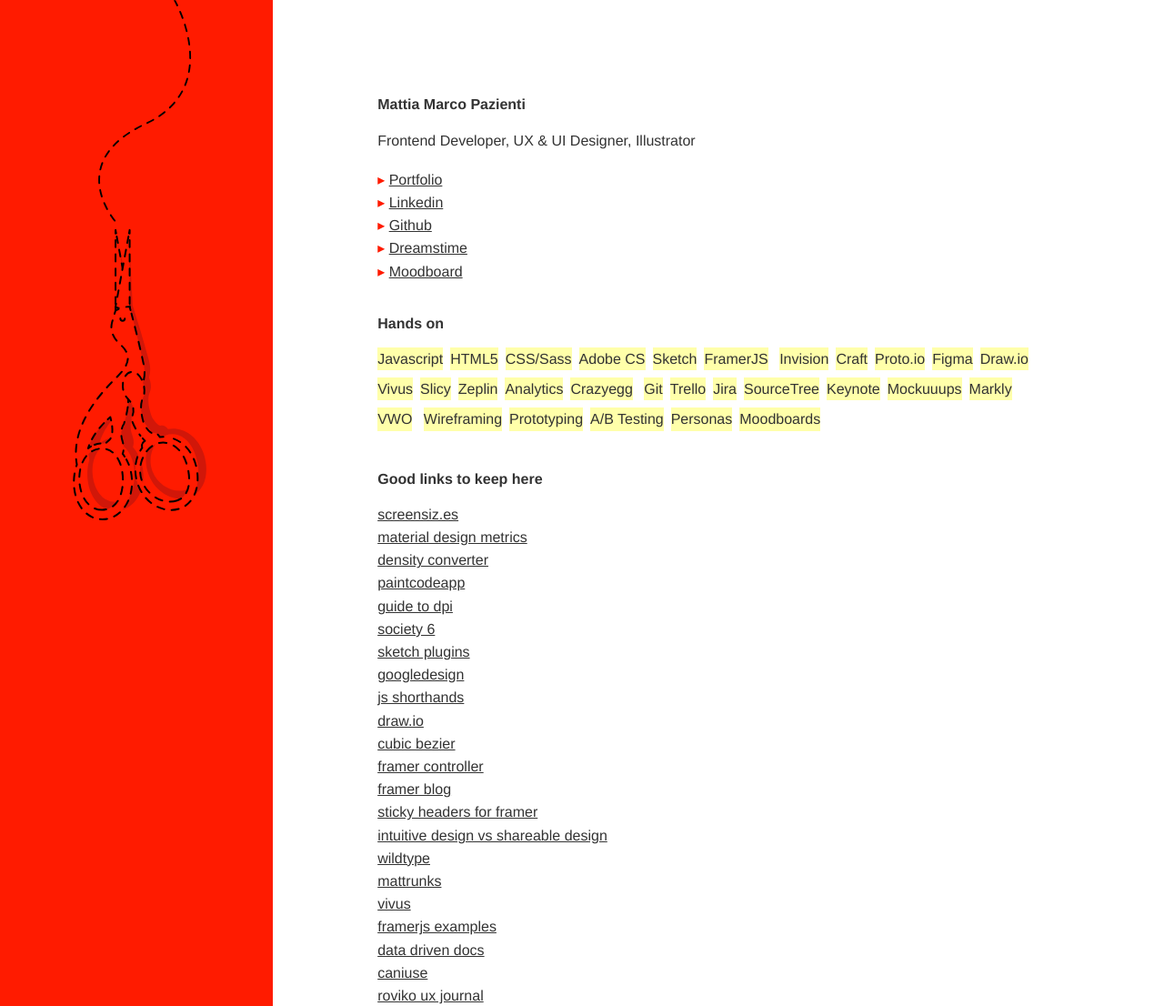
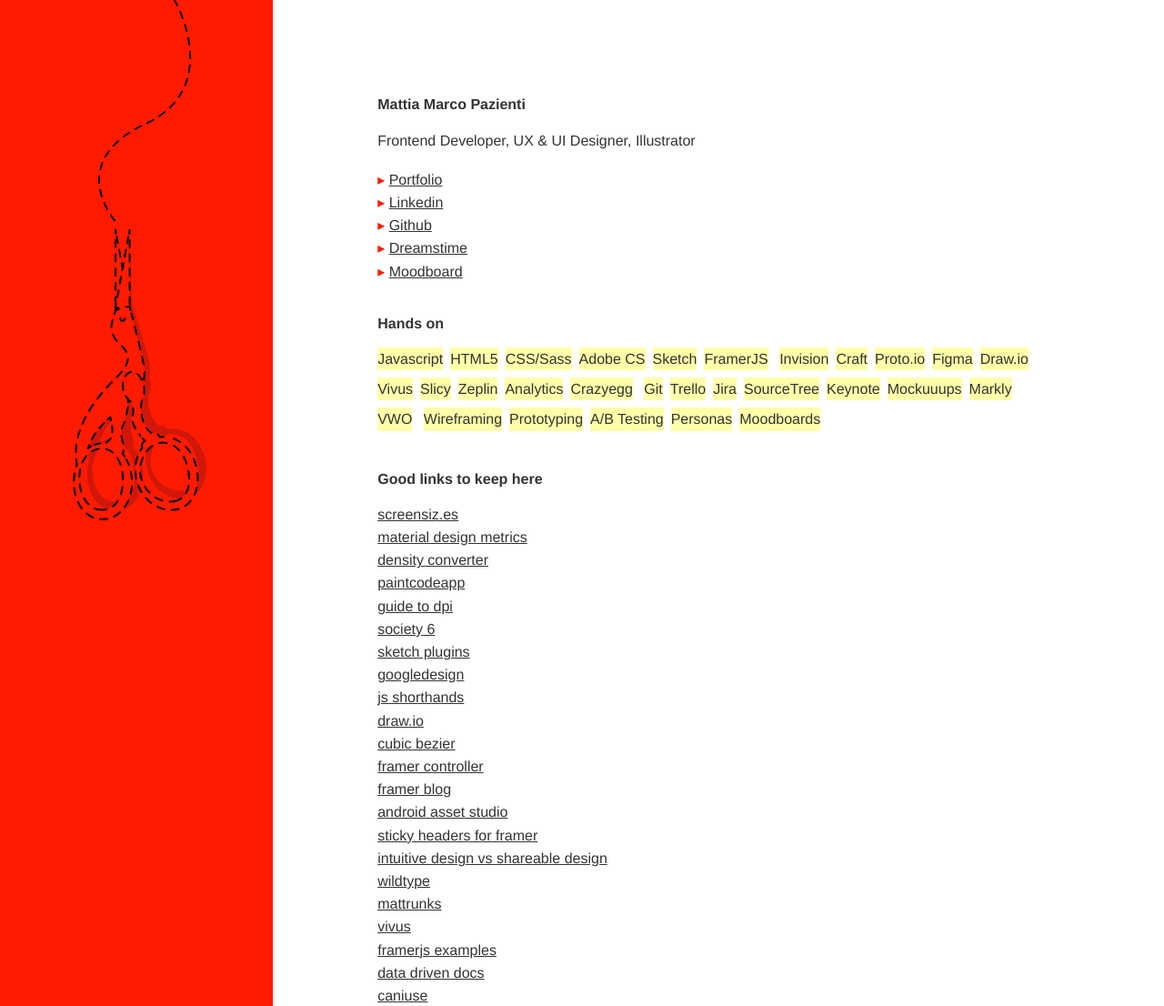
Before and after one commit to mattiapazienti/mattiapazienti.github.io, a plain HTML site: page index.html in a window 1280 px wide. Shown: the top 1106 px of the page at 91% size. Drawn offline with nearby package versions, Linux system fonts and the light colour scheme; a web font is replaced by a local one.

Commit message:
Update index.html

```diff
--- a/index.html
+++ b/index.html
@@ -244,6 +244,7 @@
                     <li><a href="http://cubic-bezier.com/" target="_blank"> cubic bezier</a></li>
                     <li><a href="https://github.com/awt2542/ViewController-for-Framer" target="_blank"> framer controller</a></li>
                     <li><a href="https://blog.framer.com" target="_blank"> framer blog</a></li>
+		    <li><a href="https://romannurik.github.io/AndroidAssetStudio/index.html" target="_blank">android asset studio</a></li>
                     <li><a href="https://github.com/72/StickyHeaders-for-Framer" target="_blank"> sticky headers for framer</a></li>
                     <li><a href="https://news.greylock.com/intuitive-design-vs-shareable-design-88ff6bb184bb#.5qwdx9gds" target="_blank"> intuitive design vs shareable design</a></li>
                     <li><a href="http://wildtype.design" target="_blank"> wildtype</a></li>
```
